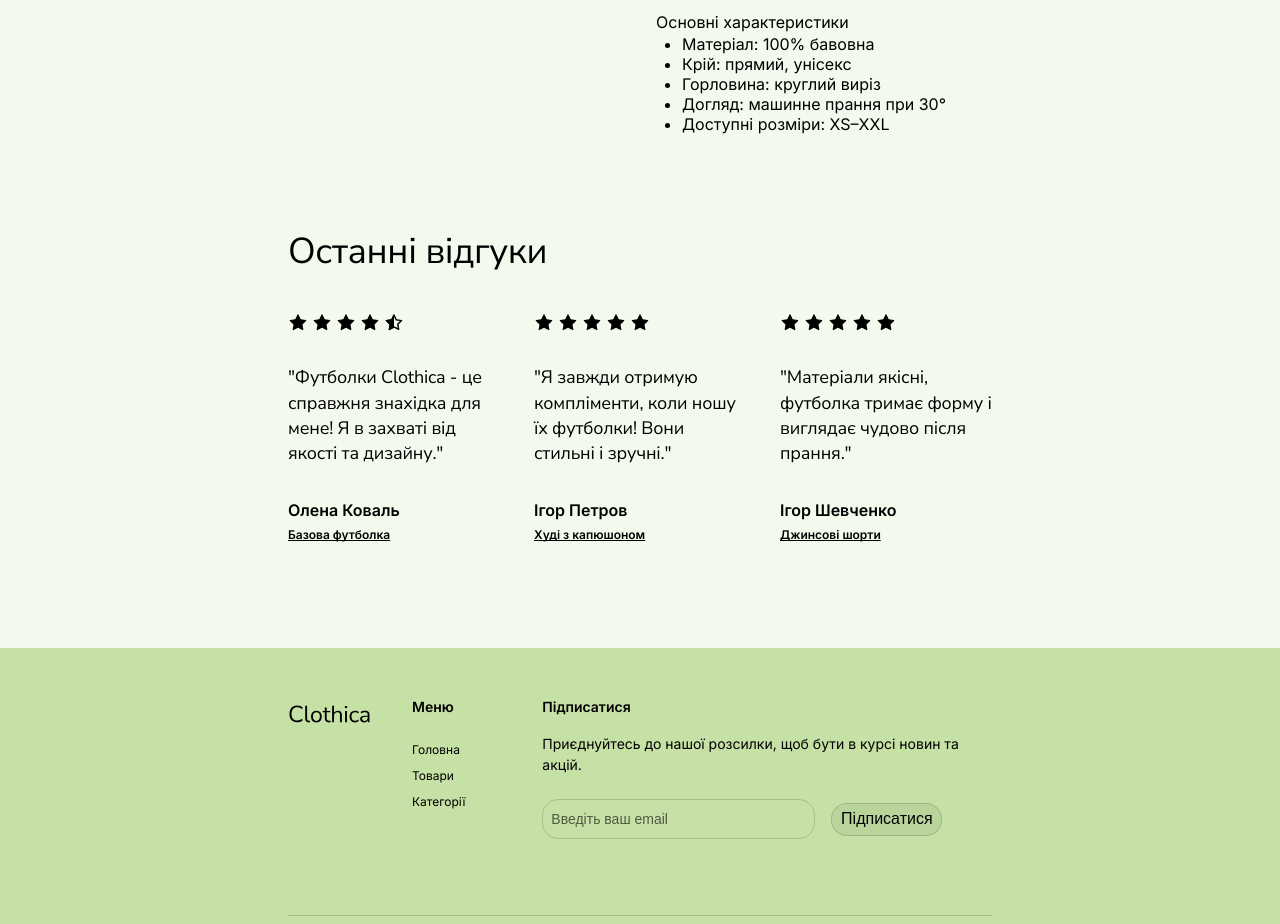
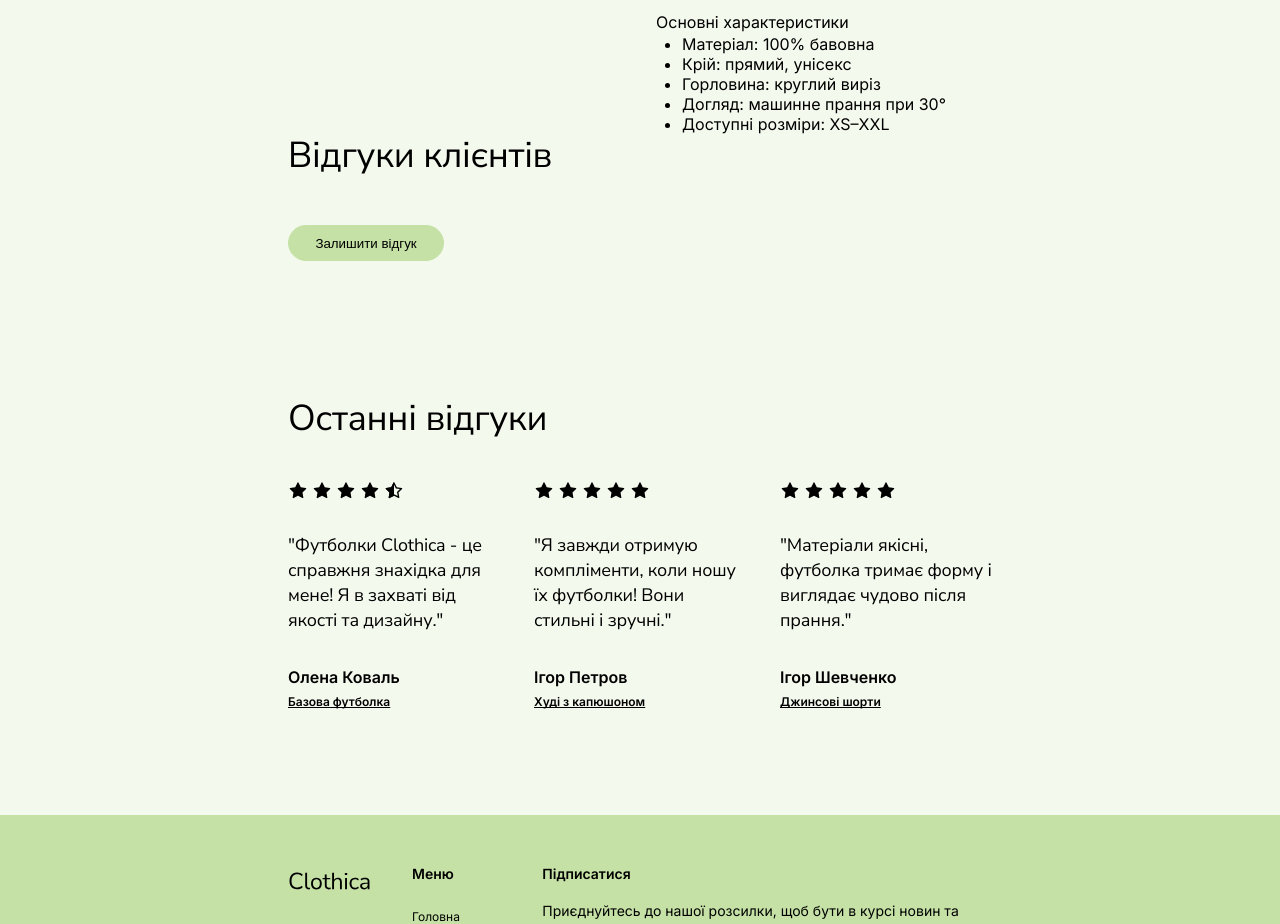
Before and after one commit to netkatya/clothica-shop, a Next.js app: page / in a window 1280 px wide. Shown: the part 2200-3124 px from the top of the page. Built offline with nearby package versions, Linux system fonts and the light colour scheme.

Commit message:
add reviews

```diff
--- a/components/Product/[id]/Product.module.css
+++ b/components/Product/[id]/Product.module.css
@@ -123,7 +123,7 @@
 }
 
 .descTitle::after {
-  content: "";
+  content: '';
   display: block;
   left: 0;
   margin-top: 12px;
@@ -146,6 +146,29 @@
 
 .listDisc li {
   list-style-type: disc;
+}
+.goodsReviews {
+  display: flex;
+  flex-direction: column;
+  gap: 24px;
+}
+.titleReviews {
+  font-family: var(--second-family);
+  font-weight: 400;
+  font-size: 36px;
+  line-height: 120%;
+  letter-spacing: -0.01em;
+  color: var(--color-scheme-4-text);
+  margin-bottom: 24px;
+}
+.addReviews {
+  border: 1px solid var(--color-deco);
+  border-radius: 100px;
+  padding: 6px 12px;
+  width: 156px;
+  height: 36px;
+  background: var(--color-deco);
+  margin-bottom: 40px;
 }
 
 @media screen and (min-width: 768px) {
--- a/components/Product/[id]/Product.tsx
+++ b/components/Product/[id]/Product.tsx
@@ -86,6 +86,10 @@ export default function Product() {
             </div>
           </div>
         </div>
+        <div className={css.goodsReviews}>
+          <p className={css.titleReviews}>Відгуки клієнтів</p>
+          <button className={css.addReviews}>Залишити відгук</button>
+        </div>
       </div>
     </section>
   );
--- a/components/Reviews/Reviews.module.css
+++ b/components/Reviews/Reviews.module.css
@@ -11,7 +11,6 @@
   letter-spacing: -0.01em;
   margin-bottom: 40px;
 }
-
 
 .stars {
   display: flex;
@@ -84,7 +83,6 @@
 }
 
 @media screen and (min-width: 768px) {
-
 }
 
 @media screen and (min-width: 1440px) {
```
Lines whose indentation alone changed are shown as unchanged.
